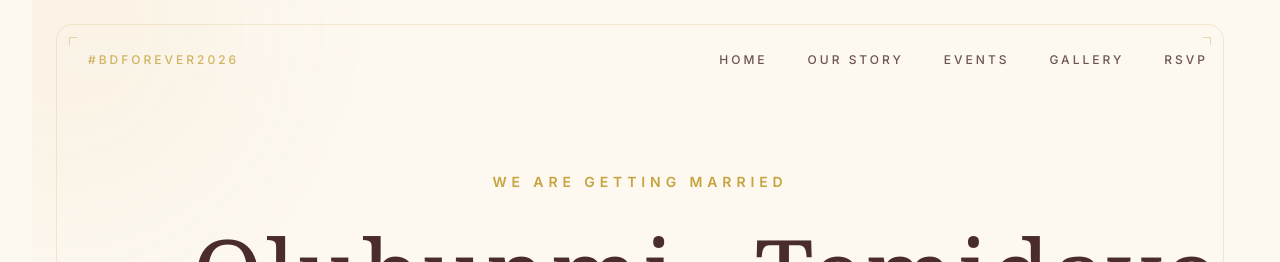
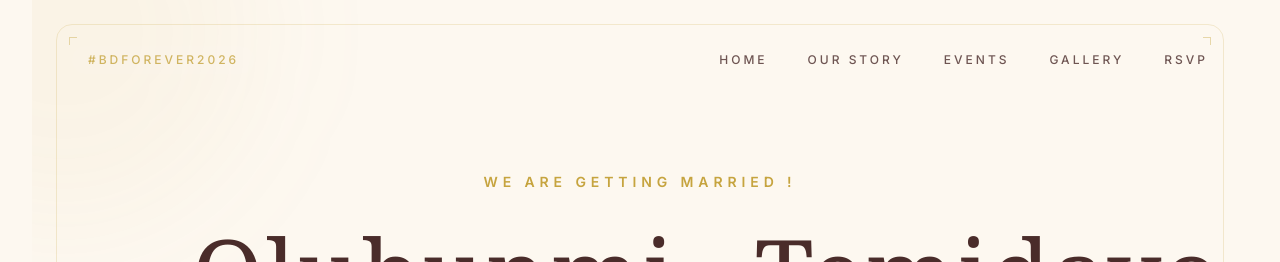
Before and after one commit to TemidayoVictor/bdforever, a Next.js app: page / in a window 1280 px wide. Shown: the top 262 px of the page. Built offline with nearby package versions, Linux system fonts and the light colour scheme.

Commit message:
Latest update

```diff
--- a/app/components/Hero.jsx
+++ b/app/components/Hero.jsx
@@ -61,7 +61,7 @@ export default function Hero() {
                 >
                     {/* Subtle Tagline */}
                     <span className="text-gold text-xs md:text-sm uppercase tracking-[0.35em] font-semibold block">
-                        We Are Getting Married
+                        We Are Getting Married !
                     </span>
 
                     {/* Master Monogram Display */}
```
